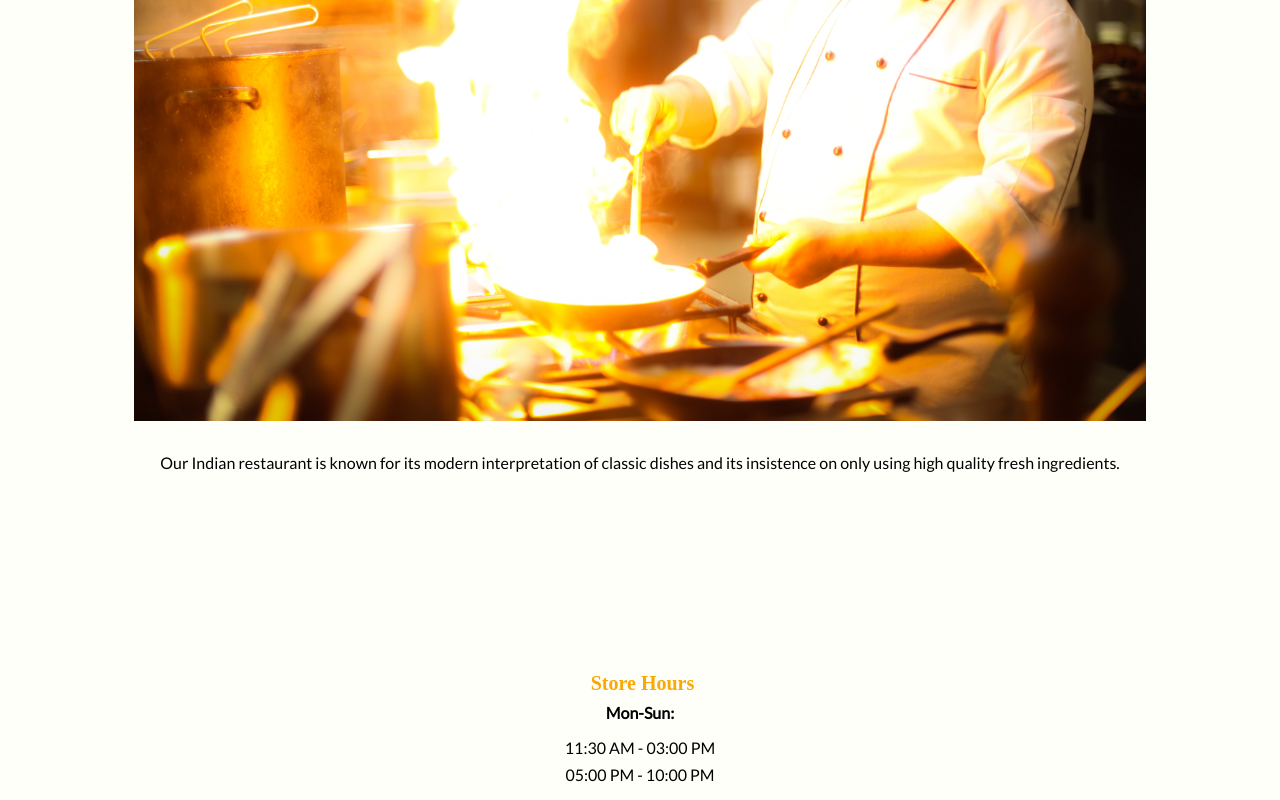
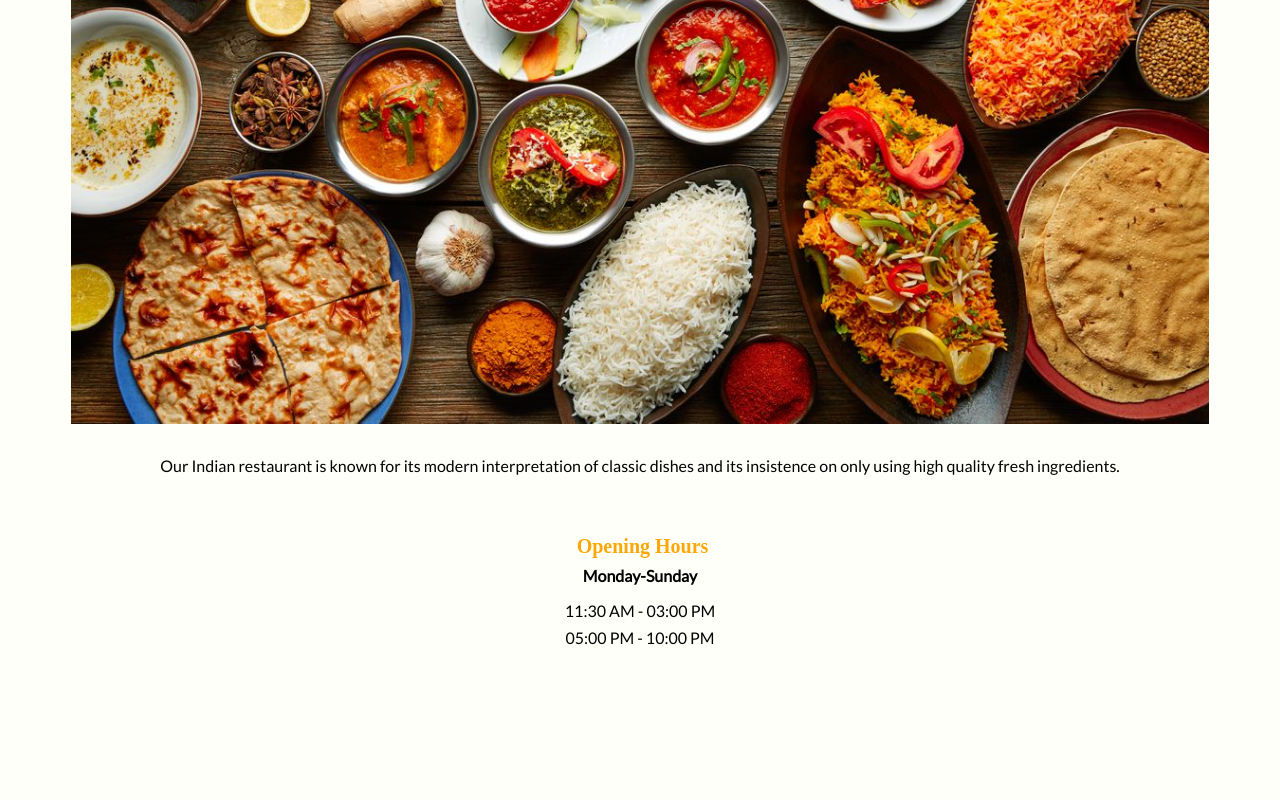
Before and after one commit to bsadessi/bsadessi.github.io, a plain HTML site: page grc338/redesign-final/index.html in a window 1280 px wide. Shown: the part 649-1449 px from the top of the page. After the commit the page ends 1312 px from the top, so only its background shows below. Drawn offline with Linux system fonts and the light colour scheme.

Commit message:
Add files via upload

```diff
--- a/grc338/redesign-final/index.html
+++ b/grc338/redesign-final/index.html
@@ -12,12 +12,13 @@
     <body>
 
             <div class= "logo">
-                <a href="index.html"><img src="logo.png" alt="it's a logo  of the restuarant in helvetica font."> </a>
+                <a href="index.html"><img src="TajPalace'slogo.png" alt="it's a logo  of the restuarant in helvetica font."> </a>
             </div>
 
         <div class="screen">
             <nav>
                 <ul>
+                    <li class="lists"><a  href="index.html"> Home </a> </li>
                     <li class="lists"><a  href="menu.html"> Menu </a> </li>
                     <li class="lists"><a  href="images.html"> Images </a></li>
                     <li class="lists"><a  href="location.html"> Location </a></li>
@@ -26,16 +27,15 @@
 
         </div>
 
-            <img class="chef" src="cheff.jpg" alt="Restaurant's cheff.">
+            <img class="plate" src="Indianplate.jpg" alt="variety of indian plates on the table.">
 
            <div class="information">
 
             <p>Our Indian restaurant is known for its modern interpretation of classic dishes and its insistence on only using high quality fresh ingredients.</p>
 
             </div>
-
-        <h4 class="storehours"> Store Hours</h4>
-        <h5>Mon-Sun:</h5>
+         <h4 class="storehours"> Opening Hours</h4>
+        <h5>Monday-Sunday</h5>
 
         <div class="hours">
             <ul>
--- a/grc338/redesign-final/style.css
+++ b/grc338/redesign-final/style.css
@@ -1,12 +1,12 @@
 img {width: 100%; }
 
 body{
-background-color:#FFFFFA;
+    background-color:#FFFFFA;
 }
 
 .logo{
-        margin:auto;
-        Width:40%
+    margin:auto;
+    Width:40%
 }
 
 
@@ -17,7 +17,7 @@ background-color:#FFFFFA;
 }
 
 li{
-    list-style-type:none;
+  list-style-type:none;
 }
 
 ul{
@@ -47,15 +47,13 @@ a {
 }
 
 nav a:hover{
-
     color: black;
 }
 
-.chef{
+.plate{
     margin:2em auto;
-    width:80%;
+    width:90%;
     display: block;
-
 }
 
 .information{
@@ -67,7 +65,7 @@ nav a:hover{
 .storehours{
     font-size:1.25em;
     color:#FBA806;
-    margin: 10em 0em 0em 0.25em;
+    margin: 3em 0em 0em 0.25em;
     text-align: center;
 }
 
@@ -76,7 +74,7 @@ h5{
     font-size:1em;
     margin: 0.5em;
     text-align: center;
-    }
+}
 
 .hours ul li{
     font-family: 'Lato';
@@ -97,7 +95,6 @@ h5{
 .mainmenu {
     text-align: center;
     margin:2em auto 0em auto;
-
 }
 
 h2{
@@ -112,33 +109,22 @@ hr{
 }
 
 .titles{
-
     margin: 2em auto 2em auto;
     color:#AC2F0D;
 }
 
 .price{
     font-family: cursive;
+    margin-bottom: 3em;
 }
 
 /*--------image.html-----------*/
 
 .images{
-
     margin: 4em auto;
     padding-bottom:4em;
     max-width: 35em;
 }
-
-/*
-@media only screen and (min-width:25em){
-    div.images{
-        width:45%;
-        float:left;
-    }
-}
-
-*/
 
 .food{
     Margin-bottom:2em;
@@ -149,14 +135,13 @@ hr{
 /*--------location.html-----------*/
 
 .googlemap{
-
     margin: 4em auto;
     text-align: center;
     width: 70%;
-
 }
 
 .info{
-    font-family: serif;
+    font-family: 'Lato';
     Margin-top:3em;
+    text-align: center;
 }
```
Also changed, not shown: grc338/redesign-final/images.html (+1 -2 lines), grc338/redesign-final/location.html (+2 -6 lines), grc338/redesign-final/menu.html (+1 -2 lines), grc338/redesign-final/Indianplate.jpg (added), grc338/redesign-final/TajPalace'slogo.png (added).
